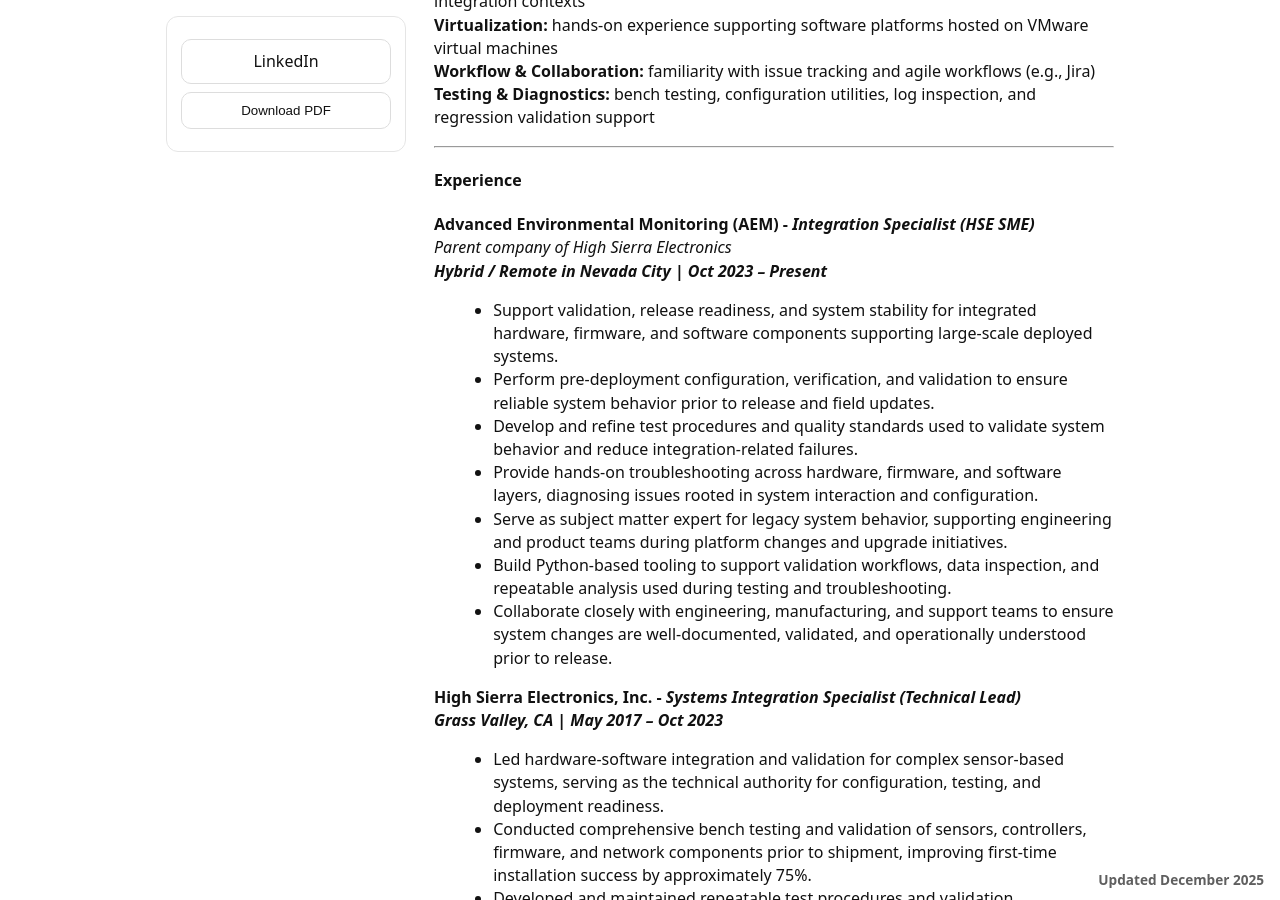
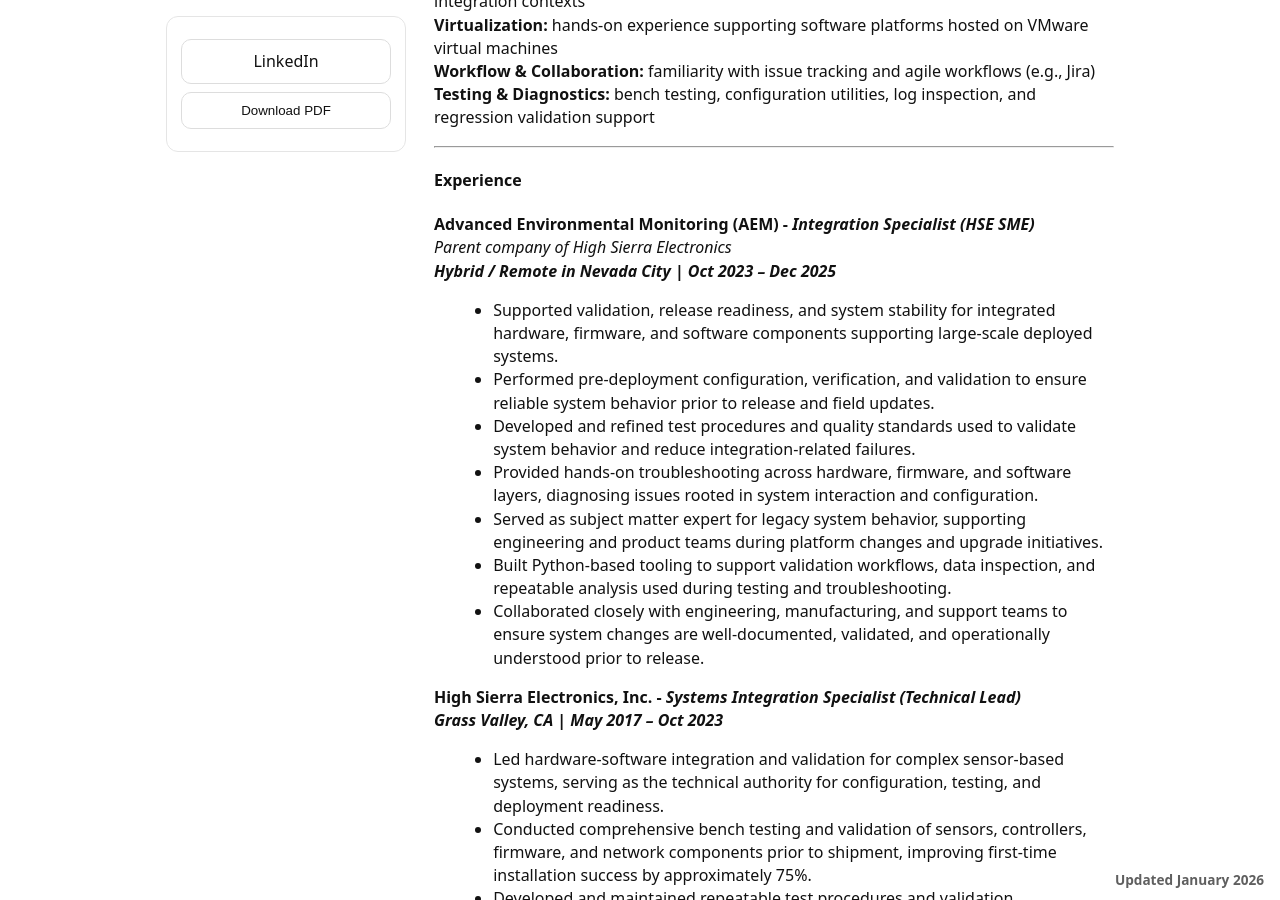
Before and after one commit to jostagirl/PublicResume, a Jekyll site: the page built from v/GrassValley/index.md, in a window 1280 px wide and 900 px high, scrolled down 1434 px. Built offline with Jekyll 4.4.1, drawn with Linux system fonts in a browser that asks for light colours; our own code applies the rules of GitHub Pages for plain Markdown files.

Commit message:
Publish resume site update

```diff
--- a/v/GrassValley/index.md
+++ b/v/GrassValley/index.md
@@ -7,7 +7,7 @@ title: Anna Bellizzi | Resume
 Nevada City, CA<br/>
 <a href="https://www.linkedin.com/in/anna-bellizzi/">linkedin.com/in/anna-bellizzi</a> | Anna.L.Bellizzi@gmail.com | 415-203-7508
 
-<div class="resume-updated-sticky"><b>Updated December 2025</b></div>
+<div class="resume-updated-sticky"><b>Updated January 2026</b></div>
 
 ---
 
@@ -58,15 +58,15 @@ Hardware-software systems integration specialist with 13+ years of hands-on expe
 #### Experience
 **Advanced Environmental Monitoring (AEM) -** ***Integration Specialist (HSE SME)***
 *Parent company of High Sierra Electronics*
-***Hybrid / Remote in Nevada City | Oct 2023 – Present***
+***Hybrid / Remote in Nevada City | Oct 2023 – Dec 2025***
 
-- Support validation, release readiness, and system stability for integrated hardware, firmware, and software components supporting large-scale deployed systems.
-- Perform pre-deployment configuration, verification, and validation to ensure reliable system behavior prior to release and field updates.
-- Develop and refine test procedures and quality standards used to validate system behavior and reduce integration-related failures.
-- Provide hands-on troubleshooting across hardware, firmware, and software layers, diagnosing issues rooted in system interaction and configuration.
-- Serve as subject matter expert for legacy system behavior, supporting engineering and product teams during platform changes and upgrade initiatives.
-- Build Python-based tooling to support validation workflows, data inspection, and repeatable analysis used during testing and troubleshooting.
-- Collaborate closely with engineering, manufacturing, and support teams to ensure system changes are well-documented, validated, and operationally understood prior to release.
+- Supported validation, release readiness, and system stability for integrated hardware, firmware, and software components supporting large-scale deployed systems.
+- Performed pre-deployment configuration, verification, and validation to ensure reliable system behavior prior to release and field updates.
+- Developed and refined test procedures and quality standards used to validate system behavior and reduce integration-related failures.
+- Provided hands-on troubleshooting across hardware, firmware, and software layers, diagnosing issues rooted in system interaction and configuration.
+- Served as subject matter expert for legacy system behavior, supporting engineering and product teams during platform changes and upgrade initiatives.
+- Built Python-based tooling to support validation workflows, data inspection, and repeatable analysis used during testing and troubleshooting.
+- Collaborated closely with engineering, manufacturing, and support teams to ensure system changes are well-documented, validated, and operationally understood prior to release.
 
 **High Sierra Electronics, Inc. -** ***Systems Integration Specialist (Technical Lead)***
 ***Grass Valley, CA | May 2017 – Oct 2023***
```
